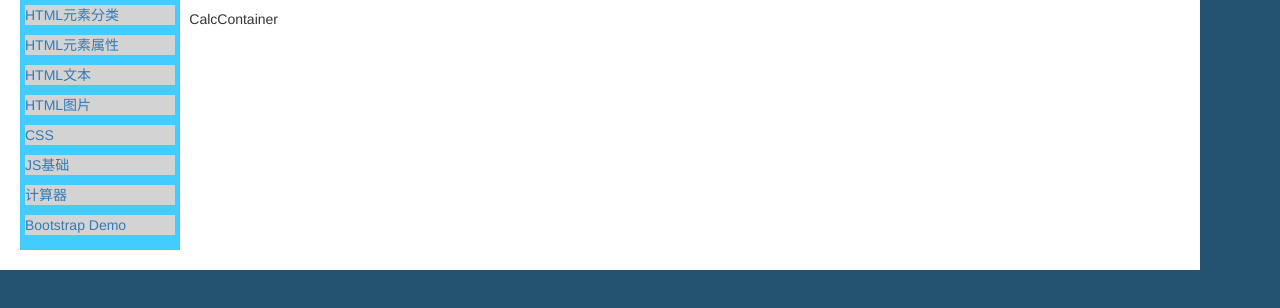
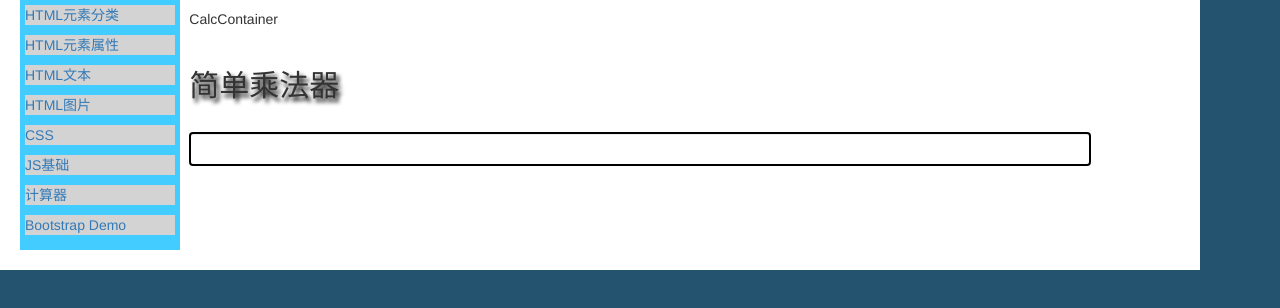
Before and after one commit to misapprehand/web-learning, a React app in the folder hello/: page /calc in a window 1280 px wide. Shown: the top 308 px of the page. Built offline with nearby package versions, Linux system fonts and the light colour scheme.

Commit message:
添加CalcContainer的storybook

```diff
--- a/hello/src/containers/CalcContainer.js
+++ b/hello/src/containers/CalcContainer.js
@@ -3,7 +3,12 @@ import React, { Component } from 'react';
 class CalcContainer extends Component {
   render () {
     return (
-      <div>CalcContainer</div>
+      <div>CalcContainer
+        <h2>简单乘法器</h2>
+        <div id='multiplier'>
+          <input id='mul-result' type='text' class='form-control' readonly />
+        </div>
+      </div>
     );
   }
 }
```
Also changed, not shown: hello/stories/index.js (+1 -0 lines), 1 other file (tests, documents, lock files or other folders).
